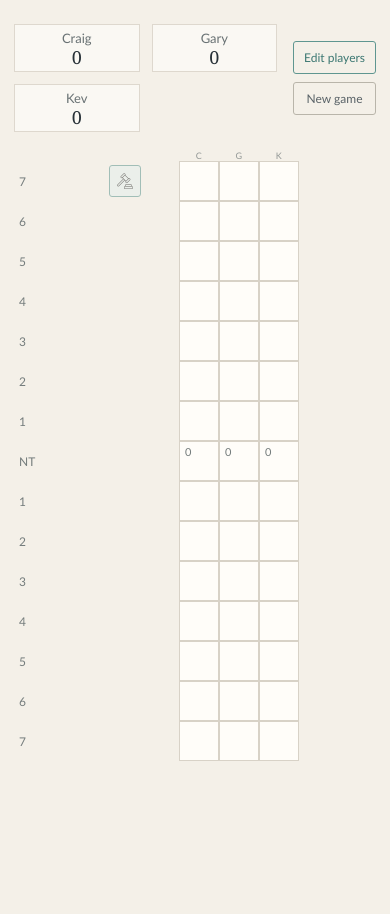
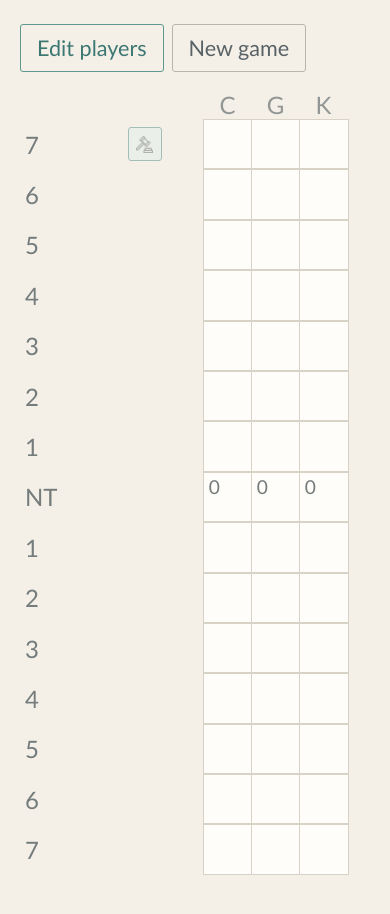
Before and after one commit to craigp1231/trumps, a Vue app: page / in a window 390 px wide. Shown: the top 914 px of the page. Before the commit the page ends 844 px from the top, so only its background shows below. Built offline with nearby package versions, Linux system fonts and the light colour scheme.

Commit message:
Make it visible on smaller screens

```diff
--- a/src/style.css
+++ b/src/style.css
@@ -8,13 +8,13 @@ button { cursor: pointer; }
 .topbar, .section-heading, .entry-row, .table-labels, .history-header, .history-row { display: grid; align-items: center; }
 .topbar { grid-template-columns: 1fr auto; gap: 16px; }
 .brand-mark { display: grid; width: 48px; height: 48px; place-items: center; border-radius: 50%; color: #f4f0e8; background: #d46547; font: 700 14px Georgia, serif; letter-spacing: 0; }
-.eyebrow { margin: 0 0 5px; color: #c15b3e; font-size: 11px; font-weight: 700; letter-spacing: 1.6px; text-transform: uppercase; }
+.eyebrow { margin: 0 0 5px; color: #c15b3e; font-size: 0.9em; font-weight: 700; letter-spacing: 1.6px; text-transform: uppercase; }
 h1, h2, p { margin-top: 0; }
 h1, h2 { margin-bottom: 0; color: #273137; font-family: Georgia, serif; font-weight: 400; letter-spacing: 0; }
 h1 { font-size: clamp(28px, 4vw, 40px); line-height: 1; }
-h2 { font-size: 26px; line-height: 1.15; }
+h2 { font-size: 1.2em; line-height: 1.15; }
 .topbar-actions { display: flex; gap: 8px; align-items: center; }
-.edit-button, .reset-button { border: 1px solid #b9b5aa; border-radius: 3px; padding: 10px 16px; color: #596267; background: transparent; font-size: 13px; }
+.edit-button, .reset-button { border: 1px solid #b9b5aa; border-radius: 3px; padding: 10px 16px; color: #596267; background: transparent; font-size: 0.9em; }
 .edit-button { border-color: #5f9690; color: #3c7772; }
 .edit-button:hover, .reset-button:hover { border-color: #d46547; color: #d46547; }
 .reset-button:hover { border-color: #d46547; color: #d46547; }
@@ -26,7 +26,7 @@ h2 { font-size: 26px; line-height: 1.15; }
 .totals-grid { display: grid; grid-template-columns: repeat(var(--player-count), minmax(0, 1fr)); gap: 12px; }
 .total-card { position: relative; display: grid; min-height: 30px; grid-template-columns: 1fr; gap: 2px; align-items: center; justify-items: center; padding: 5px 10px; border: 1px solid #ded8ce; background: #faf8f3; text-align: center; }
 .player-dot { display: inline-block; width: 8px; height: 8px; margin-top: 5px; border-radius: 50%; background: #5f9690; }
-.player-name { color: #687173; font-size: 13px; }
+.player-name { color: #687173; font-size: 0.9em; }
 .total-card strong { color: #273137; font: 400 18px/1 Georgia, serif; white-space: nowrap; }
 .entry-heading { margin-bottom: 18px; }
 .rule-note b { color: #273137; font-weight: 700; }
@@ -46,35 +46,35 @@ output { font: 20px Georgia, serif; }
 .history-header, .history-row { margin: 0; grid-template-columns: 80px 120px repeat(var(--player-count), minmax(0, 1fr)); gap: 16px; padding: 0; }
 .history-header { color: #929795; font-size: 11px; letter-spacing: 1px; text-transform: uppercase; }
 .player-column-header { text-align: center; }
-.history-row { border-top: 1px solid #e4dfd6; font-size: 15px; }
+.history-row { border-top: 1px solid #e4dfd6; font-size: 1em; }
 .history-row small { color: #9b9d98; font: 11px 'Trebuchet MS', sans-serif; }
 .round-dealer { color: #3c7772; font-weight: 700; }
 .schedule-table { width: max-content; max-width: 100%; margin: 0; }
-.schedule-header, .schedule-row { display: grid; margin: 0; grid-template-columns: 35px 20px 20px 20px 35px 35px repeat(var(--player-count), 40px); gap: 0; align-items: center; padding: 0; }
-.schedule-header { color: #929795; font-size: 11px; letter-spacing: 1px; text-transform: uppercase; }
-.schedule-row { font-size: 15px; }
+.schedule-header, .schedule-row { display: grid; margin: 0; grid-template-columns: 1.5em 1em 1em 1em 4.5vh 4.5vh repeat(var(--player-count), 2em); gap: 0; align-items: center; padding: 0; }
+.schedule-header { color: #929795; font-size: 1em; letter-spacing: 1px; text-transform: uppercase; }
+.schedule-row { font-size: 1em; }
 .round-label { display: flex; align-items: center; gap: 7px; padding-left: 5px; }
 .tricks-count { color: #747c7c; }
-.bid-difference { color: #747c7c; font-size: 12px; text-align: left; }
+.bid-difference { color: #747c7c; font-size: 0.8em; text-align: left; }
 .difference-positive { color: #bd5c4d; }
 .difference-negative { color: #3c7772; }
-.round-suit { display: grid; justify-items: start; font: 24px/1 Georgia, serif; }
+.round-suit { display: grid; justify-items: start; font: 1em serif; }
 .round-suit.black-suit { color: #000; }
 .round-suit.red-suit { color: #bd5c4d; }
 .schedule-row.status-good { color: #16463d; background: #c4d9cb; }
 .schedule-row.status-bad { color: #68231f; background: #e8c7c2; }
-.round-player-cell { position: relative; display: grid; width: 40px; height: 40px; min-width: 40px; align-items: center; justify-items: center; justify-self: center; border: 1px solid #d8d2c7; background: #fffdf9; }
+.round-player-cell { position: relative; display: grid; width: 2.1em; height: 2.1em; min-width: 2.1em; align-items: center; justify-items: center; justify-self: center; border: 1px solid #d8d2c7; background: #fffdf9; }
 .round-player-cell.round-total-leader { background: #9fc1df; }
-.round-player-cell .cell-bid, .round-player-cell .cell-tricks { position: absolute; top: 4px; color: #747c7c; font-size: 11px; line-height: 1; }
+.round-player-cell .cell-bid, .round-player-cell .cell-tricks { position: absolute; top: 4px; color: #747c7c; font-size: 0.8em; line-height: 1; }
 .round-player-cell .cell-bid { left: 5px; }
 .round-player-cell .cell-tricks { right: 5px; }
 .round-player-cell .cell-tricks.tricks-leader { color: #b00000; font-weight: 900; }
-.round-player-cell strong { transform: translateY(5px); font: 18px Georgia, serif; }
-.bid-start-button { display: grid; width: 32px; height: 32px; place-items: center; border: 1px solid #5f9690; border-radius: 3px; padding: 0; color: #2f716c; background: #e5efec; font-size: 11px; }
-.bid-start-button img { display: block; width: 16px; height: 16px; }
+.round-player-cell strong { transform: translateY(0.3em); font: 1.2em serif; }
+.bid-start-button { display: grid; width: 4vh; height: 4vh; place-items: center; border: 1px solid #5f9690; border-radius: 3px; padding: 0; color: #2f716c; background: #e5efec; font-size: 11px; }
+.bid-start-button img { display: block; width: 2vh; height: 2vh; }
 .bid-start-button:disabled { cursor: not-allowed; opacity: .55; }
-.tricks-start-button { display: grid; width: 32px; height: 32px; place-items: center; border: 1px solid #c18b4b; border-radius: 3px; padding: 0; color: #9b672e; background: #f7ead8; font-size: 11px; }
-.tricks-start-button img { display: block; width: 16px; height: 16px; }
+.tricks-start-button { display: grid; width: 4vh; height: 4vh; place-items: center; border: 1px solid #c18b4b; border-radius: 3px; padding: 0; color: #9b672e; background: #f7ead8; font-size: 11px; }
+.tricks-start-button img { display: block; width: 2vh; height: 2vh; }
 .tricks-start-button:disabled { cursor: not-allowed; opacity: .45; }
 .sr-only { position: absolute; width: 1px; height: 1px; overflow: hidden; clip: rect(0, 0, 0, 0); white-space: nowrap; }
 .modal-backdrop { position: fixed; inset: 0; z-index: 10; display: grid; place-items: center; overflow-x: hidden; padding: 12px; background: rgba(39, 49, 55, .42); }
@@ -119,4 +119,22 @@ output { font: 20px Georgia, serif; }
 .bid-option { min-width: 34px; border: 1px solid #c9c4ba; border-radius: 3px; padding: 7px 9px; color: #596267; background: #fffdf9; }
 .bid-option:hover:not(:disabled), .bid-option.selected { border-color: #5f9690; color: #2f716c; background: #e5efec; }
 .bid-option:disabled { cursor: not-allowed; opacity: .3; }
-@media (max-width: 650px) { .app-shell { width: min(100% - 28px, 540px); padding-top: 24px; } .topbar-actions { flex-direction: column; align-items: stretch; } .edit-button, .reset-button { padding: 8px 10px; font-size: 12px; } .totals-grid { grid-template-columns: repeat(2, 1fr); } .total-card { padding: 5px 8px; } .section-heading { display: block; } .leader-note, .rule-note { margin-top: 12px; } .table-labels { display: none; } .table-labels, .entry-row { grid-template-columns: 1fr 56px 56px 76px; gap: 8px; } .entry-row { padding: 10px 4px; } input { width: 50px; } .schedule-header, .schedule-row { grid-template-columns: 35px 20px 20px 20px 35px 35px repeat(var(--player-count), 40px); gap: 0; padding: 0; font-size: 12px; } .schedule-header { font-size: 9px; letter-spacing: .5px; } .history-header, .history-row { grid-template-columns: 42px 70px repeat(var(--player-count), minmax(0, 1fr)); gap: 5px; padding: 0; font-size: 12px; } .history-header { font-size: 9px; letter-spacing: .5px; } .player-modal { padding: 28px 20px; } .player-fields { grid-template-columns: 1fr; } }
+/*@media (max-width: 650px) { .app-shell { width: min(100% - 28px, 540px); padding-top: 24px; } .topbar-actions { flex-direction: column; align-items: stretch; } .edit-button, .reset-button { padding: 8px 10px; font-size: 12px; } .totals-grid { grid-template-columns: repeat(2, 1fr); } .total-card { padding: 5px 8px; } .section-heading { display: block; } .leader-note, .rule-note { margin-top: 12px; } .table-labels { display: none; } .table-labels, .entry-row { grid-template-columns: 1fr 56px 56px 76px; gap: 8px; } .entry-row { padding: 10px 4px; } input { width: 50px; } .schedule-header, .schedule-row { grid-template-columns: 35px 20px 20px 20px 35px 35px repeat(var(--player-count), 40px); gap: 0; padding: 0; font-size: 12px; } .schedule-header { font-size: 9px; letter-spacing: .5px; } .history-header, .history-row { grid-template-columns: 42px 70px repeat(var(--player-count), minmax(0, 1fr)); gap: 5px; padding: 0; font-size: 12px; } .history-header { font-size: 9px; letter-spacing: .5px; } .player-modal { padding: 28px 20px; } .player-fields { grid-template-columns: 1fr; } }
+*/
+@media (max-width: 600px) {
+    .totals-grid {
+        display: none;
+    }
+}
+@media (max-width: 1024px) {
+    :root
+    {
+        font-size: 32px;
+    }
+}
+@media (max-width: 768px) {
+    :root
+    {
+        font-size: 24px;
+    }
+}
```
